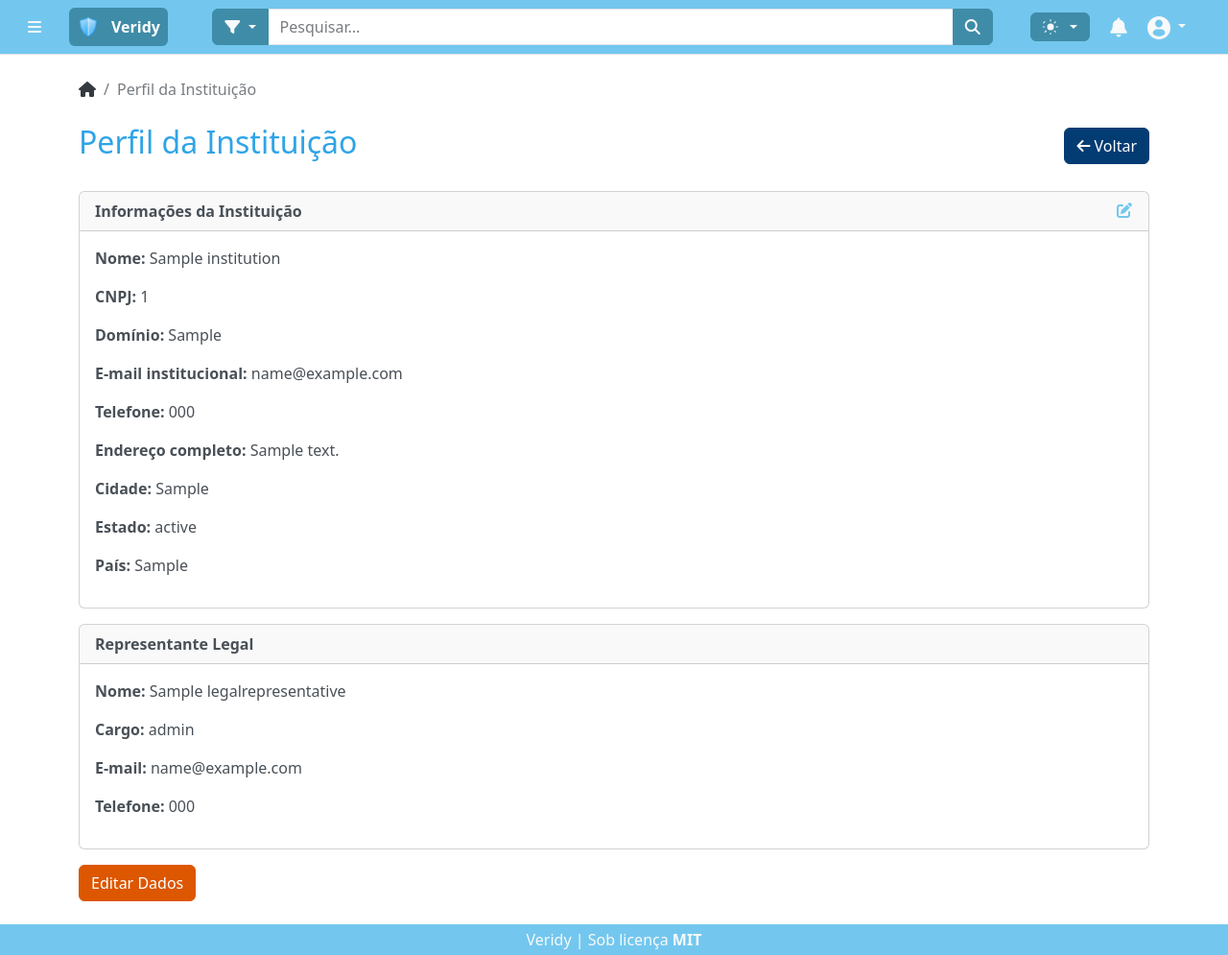
After one commit to FilhoDeEd/Veridy, a Django app: page /institution/ in a window 1280 px wide. The commit adds this page. Shown: the whole page at 96% size. Run offline with Django 5.2, Linux system fonts and the light colour scheme; a user stored in the database is signed in; tables that the repository leaves empty hold one stand-in row (values such as "Sample post"); some libraries are stand-ins or nearby versions.

Commit message:
perfil da instituição

```diff
--- a/django/common/templates/components/header.html
+++ b/django/common/templates/components/header.html
@@ -55,7 +55,7 @@
                 </a>
                 <ul class="dropdown-menu dropdown-menu-end text-small shadow">
                     {% if user.is_authenticated %}
-                    <li><a class="dropdown-item" href="#">Perfil</a></li>
+                    <li><a class="dropdown-item" href="{% url 'institution_profile' %}">Perfil</a></li>
                     <li><a class="dropdown-item" href="#">Configurações</a></li>
                     <li>
                         <hr class="dropdown-divider">
--- /dev/null
+++ b/django/institution/templates/institution_profille.html
@@ -0,0 +1,60 @@
+{% extends 'base.html' %}
+{% block title_append %}Perfil da Instituição{% endblock %}
+
+{% block breadcrumb %}
+<li class="breadcrumb-item">
+    <a href="{% url 'home' %}" class="text-dark">
+        <i class="fas fa-home"></i>
+    </a>
+</li>
+<li class="breadcrumb-item active" aria-current="page">
+    Perfil da Instituição
+</li>
+{% endblock %}
+
+{% block content %}
+<div class="row align-items-center mb-4">
+    <div class="col">
+        <h2>Perfil da Instituição</h2>
+    </div>
+    <div class="col-auto">
+        <a href="javascript:history.back()" class="btn btn-info">
+            <i class="fas fa-arrow-left"></i> Voltar
+        </a>
+    </div>
+</div>
+
+<div class="card mb-3">
+    <div class="card-header">
+        <strong>Informações da Instituição</strong>
+        <a href="#" class="btn btn-link btn-md position-absolute end-0 top-0 me-1" title="Editar Informações">
+            <i class="fas fa-edit"></i>
+        </a>
+    </div>
+    <div class="card-body">
+        <p><strong>Nome:</strong> {{ institution.name }}</p>
+        <p><strong>CNPJ:</strong> {{ institution.tax_id }}</p>
+        <p><strong>Domínio:</strong> {{ institution.domain }}</p>
+        <p><strong>E-mail institucional:</strong> {{ institution.institutional_email }}</p>
+        <p><strong>Telefone:</strong> {{ institution.phone }}</p>
+        <p><strong>Endereço completo:</strong> {{ institution.full_address }}</p>
+        <p><strong>Cidade:</strong> {{ institution.city }}</p>
+        <p><strong>Estado:</strong> {{ institution.state }}</p>
+        <p><strong>País:</strong> {{ institution.country }}</p>
+    </div>
+</div>
+
+<div class="card mb-3">
+    <div class="card-header">
+        <strong>Representante Legal</strong>
+    </div>
+    <div class="card-body">
+        <p><strong>Nome:</strong> {{ institution.representative.name }}</p>
+        <p><strong>Cargo:</strong> {{ institution.representative.role }}</p>
+        <p><strong>E-mail:</strong> {{ institution.representative.email }}</p>
+        <p><strong>Telefone:</strong> {{ institution.representative.phone }}</p>
+    </div>
+</div>
+
+<a href="#" class="btn btn-warning">Editar Dados</a>
+{% endblock %}
--- a/django/institution/urls.py
+++ b/django/institution/urls.py
@@ -1,8 +1,11 @@
 from django.urls import path
 from institution.views import (
+    InstitutionProfileView,
     InstitutionRegistrationView
 )
 
+
 urlpatterns = [
+    path('', InstitutionProfileView.as_view(), name='institution_profile'),
     path('registration/', InstitutionRegistrationView.as_view(), name='institution_registration')
 ]
--- a/django/institution/views.py
+++ b/django/institution/views.py
@@ -1,11 +1,22 @@
 from django.contrib import messages
+from django.contrib.auth.mixins import LoginRequiredMixin
 from django.contrib.auth.models import User
 from django.db import transaction
 from django.urls import reverse_lazy
+from django.views.generic import TemplateView
 from django.views.generic.edit import FormView
 
 from .forms import InstitutionRegistrationForm
 from .models import Institution, LegalRepresentative
+
+
+class InstitutionProfileView(LoginRequiredMixin, TemplateView):
+    template_name = 'institution_profille.html'
+
+    def get(self, request, *args, **kwargs):
+        context = self.get_context_data(**kwargs)
+        context['institution'] = self.request.user.institution
+        return self.render_to_response(context)
 
 
 class InstitutionRegistrationView(FormView):
```
Also changed, not shown: django/institution/migrations/0001_initial.py (added).
